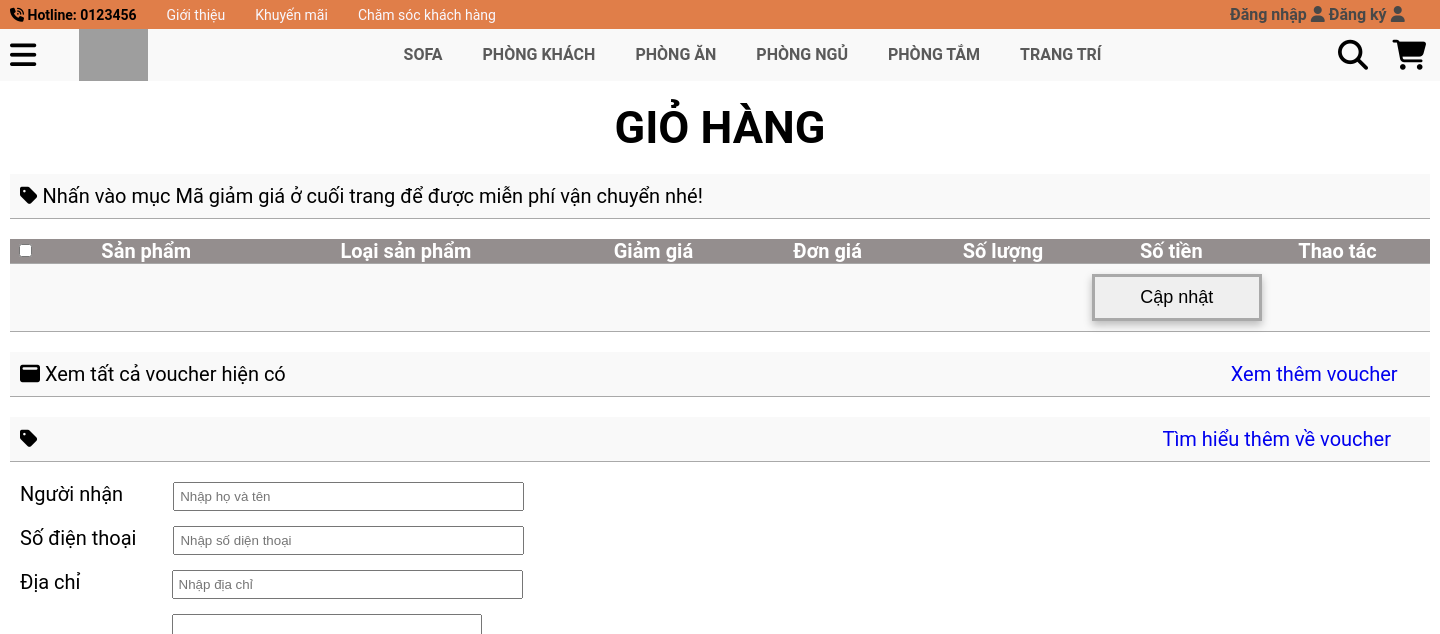
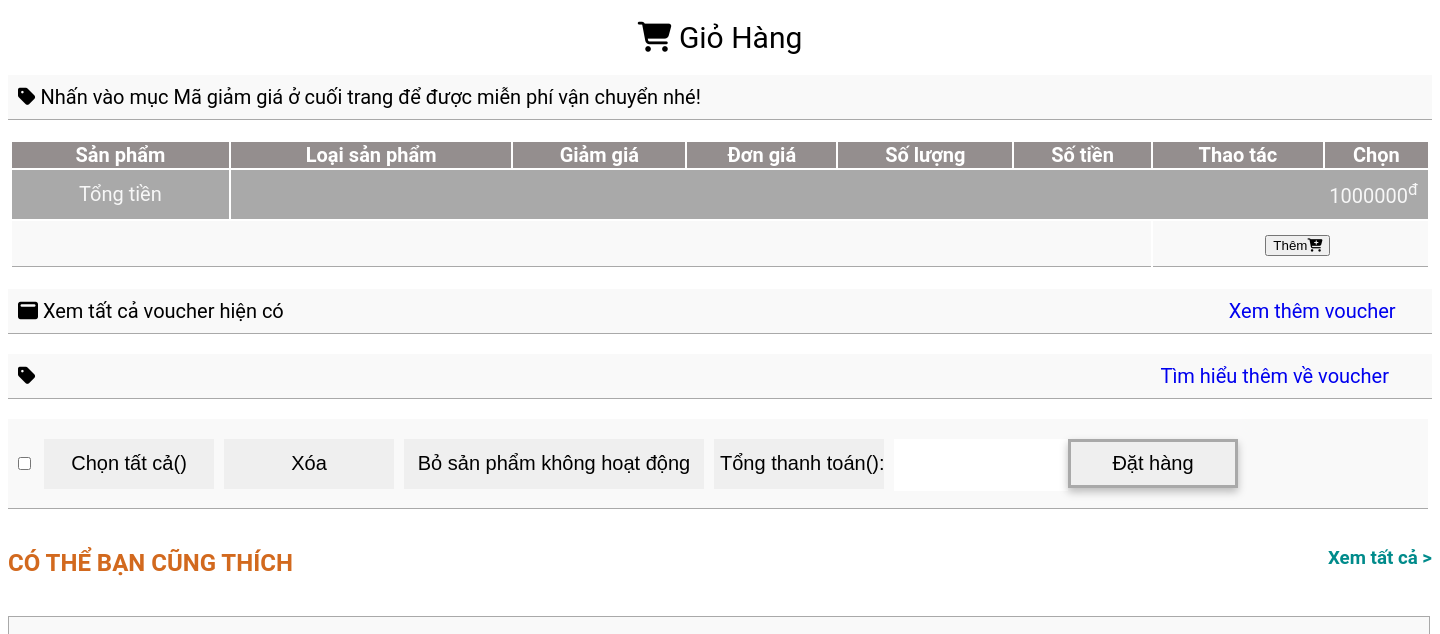
Before and after one commit to ayasterisk/Deadline2-6-2024, a PHP site: page /tranggiohang1.php in a window 1440 px wide. Shown: the top 634 px of the page. Run offline with PHP 8.4, Linux system fonts and the light colour scheme; data that the repository does not hold is empty; grey boxes are pictures that could not be loaded.

Commit message:
doan update gio hang

```diff
--- a/Deadline 2-6-2024/tranggiohang1.php
+++ b/Deadline 2-6-2024/tranggiohang1.php
@@ -1,10 +1,7 @@
-<?php session_start(); ?>
 <?php
 require 'connect.php';
-$result = mysqli_query($conn, "SELECT * FROM chitietsanpham ORDER BY gia DESC LIMIT 8");
-?>
-<?php
-include("Module/Header.php");
+$sql = "SELECT * FROM quanlysanpham";
+$query = mysqli_query($conn, $sql);
 ?>
 <!DOCTYPE html>
 <html class="htmlgiohang">
@@ -14,72 +11,56 @@ include("Module/Header.php");
     <title>Giỏ hàng</title>
     <link rel="stylesheet" href="tranggiohang1.css" />
     <link rel="stylesheet" href="https://cdnjs.cloudflare.com/ajax/libs/font-awesome/6.5.2/css/all.min.css">
-    <link rel="stylesheet" href="styles.css" />
 </head>
-
 <body>
-    <?php include('scriptcart.php') ?>
-    <div class="content__cart">
-        <?php
-        if (!empty($errol)) { ?>
-            <div class="" style="height:600px;">
-                <?= $errol ?> <a href="javascript:history.back()">Quay Lại</a>
-            </div>
-        <?php } else { ?>
+    <div class="content">
         <div class="content__icon">
-                <h2> GIỎ HÀNG </h2>
+            <i class="fa-solid fa-cart-shopping"></i>
+            <span>Giỏ Hàng</span>
         </div>
         <div class="content__notegiamgia">
             <i class="fa-solid fa-tag"></i>
             <span>Nhấn vào mục Mã giảm giá ở cuối trang để được miễn phí vận chuyển nhé!</span>
         </div>
         <div class="content_table">
-                <form action="tranggiohang1.php?action=submit" method="post">
-                    <table class='content_tablegiohang' border="0" style="border-color: darkgray;border-collapse:collapse;">
+            <form action="tranggiohang1.php"></form>
+            <table class='content_tablegiohang' border="0" style="border-color: darkgray;">
                 <thead>
                     <tr class="content_tr1">
-                                <th><input type="checkbox" name="" id="" value="chon"></th>
-                                <th colspan="2">Sản phẩm</th>
+                        <th>Sản phẩm</th>
                         <th>Loại sản phẩm</th>
                         <th>Giảm giá</th>
                         <th>Đơn giá</th>
                         <th>Số lượng</th>
                         <th>Số tiền</th>
                         <th>Thao tác</th>
+                        <th>Chọn</th>
                     </tr>
                 </thead>
                 <tbody>
-                            <?php if (!empty($product)) {
-                                $total = 0;
-                                $dem = 0; ?>
-                                <?php while ($row = mysqli_fetch_array($product)) { ?>
+                    <?php
+                    $i = 1;
+                    while ($row = mysqli_fetch_array($query)) { ?>
                         <tr class="content_tr2">
+                            <td><?php echo $row['ma_sp'] ?></td>
+                            <td><?php echo $row['tonkho'] ?></td>
+                            <td>#</td>
+                            <td>#</td>
+                            <td><input type="submit" value="-"><input type="text" value="<?php echo "1" ?>" size="1" class="soluong"><input type="submit" value="+"></td>
+                            <td>#</td>
+                            <td><input type="submit" name="" id="" value="Xóa"><span><i class="fa-regular fa-trash-can"></i></span></td>
                             <td><input type="checkbox" name="" id=""></td>
-                                        <td><img src="<?= $row['linkanhchitiet'] ?>" alt="anh" width="90px" height="90px" /></td>
-                                        <td align="left">
-                                            <?= $row['ten_sp'] ?>
-
-                                        </td>
-                                        <td><?= $row['loai_sp'] ?></td>
-                                        <td><?= $row['giakhuyenmai'] ?></td>
-                                        <td><?= $row['gia'] ?></td>
-                                        <td><input type="text" name="quantity[<?= $row['ID'] ?>]" id="" size="3" value="<?= $_SESSION['cart'][$row['ID']] ?>" style="text-align:center"></td>
-                                        <td><?= $row['gia'] * $_SESSION['cart'][$row['ID']] ?></td>
-                                        <td><a href="tranggiohang1.php?action=delete&id=<?= $row['ID'] ?>">Xóa</a></td>
                         </tr>
-                                    <?php $dem++; ?>
-                                <?php $total += $row['gia'] * $_SESSION['cart'][$row['ID']];
-                                } ?>
+                    <?php }  ?>
                     <tr class="content__tr4" style="background-color: darkgray; color:#f9f9f9f9">
-                                    <td colspan="2">Tổng tiền</td>
-                                    <td colspan="7" align="right"><?= $total ?><sup>đ</sup></td>
+                        <td>Tổng tiền</td>
+                        <td colspan="7" align="right">1000000<sup>đ</sup></td>
                     </tr>
-                            <?php } ?>
                     <tr class="content__tr5">
                         <td colspan="6"></td>
-                                <td align="center" colspan="3">
+                        <td align="center" colspan="2">
                             <div class="content_them">
-                                        <input type="submit" name="update_click" id="" value="Cập nhật" />
+                                <button>Thêm<i class="fa-solid fa-cart-plus"></i></button>
                             </div>
                         </td>
                     </tr>
@@ -88,107 +69,42 @@ include("Module/Header.php");
             <div class="content__voucher">
                 <i class="fa-solid fa-window-maximize"></i>
                 <span>Xem tất cả voucher hiện có</span>
-                        <a href="#main__voucher">Xem thêm voucher</a>
-                        <div class="main__voucher" id="main__voucher">
-                            <div class="voucher__reduce">
-                                <div class="scroll__voucher">
-                                    <a href="#" class="close-giamgia">&times;</a>
-                                    <div class="" style="font-size: 30px;">
-                                        <h3>VOUCHER</h3>
-                                    </div>
-                                    <label for="">Nhập mã voucher</label><input type="text" name="" id="" value=""><input type="submit" name="" id="" value="Tìm">
-                                    <table border="1" style="border-collapse:collapse;margin-top:20px; margin-left:20px;">
-                                        <tr class="tr__voucher">
-                                            <td><img src="https://down-vn.img.susercontent.com/file/db5515d14d95d605ffca8aa0fe91a5f0" alt="voucher" width="120px" height="100px"></td>
-                                            <td style="padding-left:5px ;">Giảm <input type="text" name="" id="" value="" readonly><br>
-                                                Đơn tối thiểu <input type="text" name="" id="" value="" readonly><br>
-                                                HSD <input type="datetime" name="" id="" value="" readonly></td>
-                                            <td><input type="submit" name="" id="" value="Chọn"></td>
-                                        </tr>
-                                    </table>
-                                </div>
-                            </div>
-                        </div>
+                <a href="/">Xem thêm voucher</a>
             </div>
             <div class="content__giamgia">
                 <i class="fa-solid fa-tag"></i>
                 <span><?php  ?></span>
-                        <a href="#content__giamgia_voucher">Tìm hiểu thêm về voucher</a>
-                        <div class="content__giamgiavoucher" id="content__giamgia_voucher">
-                            <div class="main__giamgia">
-                                <a href="#" class="close-giamgia">&times;</a>
-                                <div>Khuyến mãi vận chuyển</div>
-                                <table>
-                                    <thead>
-                                        <th>Đơn hàng tối thiểu</th>
-                                        <th>Khuyến mãi</th>
-                                        <th>Phương thức vận chuyển</th>
-                                    </thead>
-                                    <tbody>
-                                        <tr>
-                                            <td><input type="text" name="" id="" value="" readonly></td>
-                                            <td><input type="text" name="" id="" value="" readonly></td>
-                                            <td><input type="text" name="" id="" value="" readonly></td>
-                                        </tr>
-                                        <tr>
-                                            <td><input type="text" name="" id="" value="" readonly></td>
-                                            <td><input type="text" name="" id="" value="" readonly></td>
-                                            <td><input type="text" name="" id="" value="" readonly></td>
-                                        </tr>
-                                    </tbody>
-                                </table>
-                            </div>
-                        </div>
-                    </div>
-                    <div class="content_thongtinkhachhang">
-                        <div class=""><label for="">Người nhận</label><input type="text" name="name" placeholder="Nhập họ và tên" class="content_tthoten" size="40"><br></div>
-                        <div class=""><label for="">Số điện thoại</label><input type="text" name="phone" id="" placeholder="Nhập số diện thoại" class="content_ttsdt" size="40"><br></div>
-                        <div class=""><label for="">Địa chỉ</label><input type="text" name="add" id="" placeholder="Nhập địa chỉ" class="content_ttdc" size="40"><br></div>
-                        <div class=""><label for="">Ghi chú</label><textarea name="note" id="" class="content_ttghichu"></textarea></div>
+                <a href="/">Tìm hiểu thêm về voucher</a>
             </div>
             <div class="content__dathangtong">
                 <input type="checkbox" name="" id="" value="">
                 <input type="submit" name="" id="" value="Chọn tất cả(<?php ?>)" class="content_input_chonall">
-                        <a href="tranggiohang1.php?action=deleteall" class="content_input_chonall1">Xóa</a>
+                <input type="submit" name="" id="" value="Xóa" class="content_input_chonall">
                 <input type="submit" name="" id="" value="Bỏ sản phẩm không hoạt động" class="content_input_spkohoatdong">
                 <div class="main__tooltip">
-                            <?php if (!empty($dem)) { ?>
-                                <input type="submit" name="" id="" value="Tổng thanh toán(<?= $dem ?>):" class="tongthanhtoan">
-                            <?php } ?>
+                    <input type="submit" name="" id="" value="Tổng thanh toán(<?php ?>):" class="tongthanhtoan">
                     <div class="content__tooltip">
-                                <div class="">
-                                    <h1>Chi tiết khuyến mãi<h1>
-                                </div>
+                        <div class=""><h1>Chi tiết khuyến mãi<h1></div>
                         <div class="tooltip_tongtien">
-                                    <div class=""><label for="">
-                                            <h3>Tổng tiền hàng</h3>
-                                        </label></div>
+                            <div class=""><label for=""><h3>Tổng tiền hàng</h3></label></div>
                             <div class=""><input type="text" name="" id="" value="<?php ?>" readonly></div>
                         </div>
                         <div class="tooltip_tongtien">
-                                    <div class=""><label for="">
-                                            <h3>voucher giảm giá</h3>
-                                        </label></div>
+                            <div class=""><label for=""><h3>voucher giảm giá</h3></label></div>
                             <div class=""><input type="text" name="" id="" value="<?php ?>" readonly></div>
                         </div>
                         <div class="tooltip_tongtien">
-                                    <div class=""><label for="">
-                                            <h3>Giảm giá sản phẩm</h3>
-                                        </label></div>
+                            <div class=""><label for=""><h3>Giảm giá sản phẩm</h3></label></div>
                             <div class=""><input type="text" name="" id="" value="<?php ?>" readonly></div>
                         </div>
                         <div class="tooltip_tongtien">
-                                    <div class=""><label for="">
-                                            <h3>Tổng số tiền</h3>
-                                        </label></div>
-                                    <div class=""><input type="text" name="" id="" value="<?= $total ?>đ" readonly></div>
+                            <div class=""><label for=""><h3>Tổng số tiền</h3></label></div>
+                            <div class=""><input type="text" name="" id="" value="<?php ?>" readonly></div>
                         </div>
                     </div>
                 </div>
-                        <?php if (!empty($total)) { ?>
-                            <input type="text" name="" id="" value="<?= $total ?>đ" readonly class="tongtien" />
-                        <?php } ?>
-                        <div class="div_buttondathang"><a href="#"><input name="order_click" type="submit" value="Đặt hàng" class="buttondathang"></input></a></div>
+                <input type="text" name="" id="" value="<?php ?>" readonly class="tongtien">
+                <div><a href="/thanhtoannhom4/thanhtoannhom4.php"><button name="buttondathang" value="Đặt hàng" class="buttondathang">Đặt hàng</button></a></div>
             </div>
             <div class="content_cothethich">
                 <div class="content_title">
@@ -196,34 +112,120 @@ include("Module/Header.php");
                     <h3><a href="#" style="color: darkcyan">Xem tất cả ></a></h3>
                 </div>
                 <div class="content_title_main">
-                            <?php while ($row = mysqli_fetch_array($result)) { ?>
                     <div class="sanpham1">
                         <form action="">
-                                        <div class="nhan_giamgia"><?= ($row['giakhuyenmai']/$row['gia'])*100 ?> %</div>
-                                        <a href="Module/product-details.php?id=<?= $row['ID'] ?>"><img src="<?= $row['linkanhchitiet'] ?>" alt="anh" /></a>
-                                        <a href="Module/product-details.php?id=<?= $row['ID'] ?>">
-                                            <h3><?= $row['ten_sp'] ?></h3>
-                                        </a>
+                            <img src="img/1a_6c1ac53636f846418e2f718244ac97c2_master.webp" alt="anh" />
+                            <h3>Ghế sofa</h3>
                             <div class="main_sanpham">
-                                            <div class="giasanpham"><?= $row['giakhuyenmai'] ?><sup>đ</sup></div>
-                                            <div class="giagiamsanpham"><?= $row['gia']  ?><sup>đ</sup></div>
+                                <div class="giasanpham">19000<sup>đ</sup></div>
+                                <div class="giagiamsanpham">20000<sup>đ</sup></div>
                             </div>
                             <div class="sanpham1-mua">
                                 <div class="add_giohang"><a href="#">Thêm vào giỏ</a></div>
-                                            <div class="chitiet-sanpham"><a href="Module/product-details.php?id=<?= $row['ID'] ?>">Chi tiết</a></div>
+                                <div class="chitiet-sanpham"><a href="#">Chi tiết</a></div>
                             </div>
                         </form>
                     </div>
-                            <?php } ?>
+                    <div class="sanpham1">
+                        <form action="">
+                            <img src="img/blue1.jpg" alt="anh" />
+                            <h3>Ghế sofa gỗ cao cấp hiện đại Ghế đôi sofa 115cm tiện ích sang trọng GSF001</h3>
+                            <div class="main_sanpham">
+                                <div class="giasanpham">19000<sup>đ</sup></div>
+                                <div class="giagiamsanpham">20000<sup>đ</sup></div>
                             </div>
+                            <div class="sanpham1-mua">
+                                <div class="add_giohang"><a href="#">Thêm vào giỏ</a></div>
+                                <div class="chitiet-sanpham"><a href="#">Chi tiết</a></div>
                             </div>
                         </form>
                     </div>
-        <?php } ?>
+                    <div class="sanpham1">
+                        <form action="">
+                            <img src="img/blue2.jpg" alt="anh" />
+                            <h3>Ghế sofa</h3>
+                            <div class="main_sanpham">
+                                <div class="giasanpham">19000<sup>đ</sup></div>
+                                <div class="giagiamsanpham">20000<sup>đ</sup></div>
+                            </div>
+                            <div class="sanpham1-mua">
+                                <div class="add_giohang"><a href="#">Thêm vào giỏ</a></div>
+                                <div class="chitiet-sanpham"><a href="#">Chi tiết</a></div>
+                            </div>
+                        </form>
+                    </div>
+                    <div class="sanpham1">
+                        <form action="">
+                            <img src="img/blue3.jpg" alt="anh" />
+                            <h3>Ghế sofa</h3>
+                            <div class="main_sanpham">
+                                <div class="giasanpham">19000<sup>đ</sup></div>
+                                <div class="giagiamsanpham">20000<sup>đ</sup></div>
+                            </div>
+                            <div class="sanpham1-mua">
+                                <div class="add_giohang"><a href="#">Thêm vào giỏ</a></div>
+                                <div class="chitiet-sanpham"><a href="#">Chi tiết</a></div>
+                            </div>
+                        </form>
+                    </div>
+                    <div class="sanpham1">
+                        <form action="">
+                            <img src="img/blue4.jpg" alt="anh" />
+                            <h3>Ghế sofa</h3>
+                            <div class="main_sanpham">
+                                <div class="giasanpham">19000<sup>đ</sup></div>
+                                <div class="giagiamsanpham">20000<sup>đ</sup></div>
+                            </div>
+                            <div class="sanpham1-mua">
+                                <div class="add_giohang"><a href="#">Thêm vào giỏ</a></div>
+                                <div class="chitiet-sanpham"><a href="#">Chi tiết</a></div>
+                            </div>
+                        </form>
+                    </div>
+                    <div class="sanpham1">
+                        <form action="">
+                            <img src="img/blue5.jpg" alt="anh" />
+                            <h3>Ghế sofa</h3>
+                            <div class="main_sanpham">
+                                <div class="giasanpham">19000<sup>đ</sup></div>
+                                <div class="giagiamsanpham">20000<sup>đ</sup></div>
+                            </div>
+                            <div class="sanpham1-mua">
+                                <div class="add_giohang"><a href="#">Thêm vào giỏ</a></div>
+                                <div class="chitiet-sanpham"><a href="#">Chi tiết</a></div>
+                            </div>
+                        </form>
+                    </div>
+                    <div class="sanpham1">
+                        <form action="">
+                            <img src="img/blue6.jpg" alt="anh" />
+                            <h3>Ghế sofa</h3>
+                            <div class="main_sanpham">
+                                <div class="giasanpham">19000<sup>đ</sup></div>
+                                <div class="giagiamsanpham">20000<sup>đ</sup></div>
+                            </div>
+                            <div class="sanpham1-mua">
+                                <div class="add_giohang"><a href="#">Thêm vào giỏ</a></div>
+                                <div class="chitiet-sanpham"><a href="#">Chi tiết</a></div>
+                            </div>
+                        </form>
+                    </div>
+                    <div class="sanpham1">
+                        <form action="">
+                            <img src="img/blue7.jpg" alt="anh" />
+                            <h3>Ghế sofa</h3>
+                            <div class="main_sanpham">
+                                <div class="giasanpham">19000<sup>đ</sup></div>
+                                <div class="giagiamsanpham">20000<sup>đ</sup></div>
+                            </div>
+                            <div class="sanpham1-mua">
+                                <div class="add_giohang"><a href="#">Thêm vào giỏ</a></div>
+                                <div class="chitiet-sanpham"><a href="#">Chi tiết</a></div>
+                            </div>
+                        </form>
+                    </div>
+                </div>
+            </div>
         </div>
 </body>
-<?php
-include("Module/Footer.php");
-?>
-
 </html>
```
Lines whose indentation alone changed are shown as unchanged.
